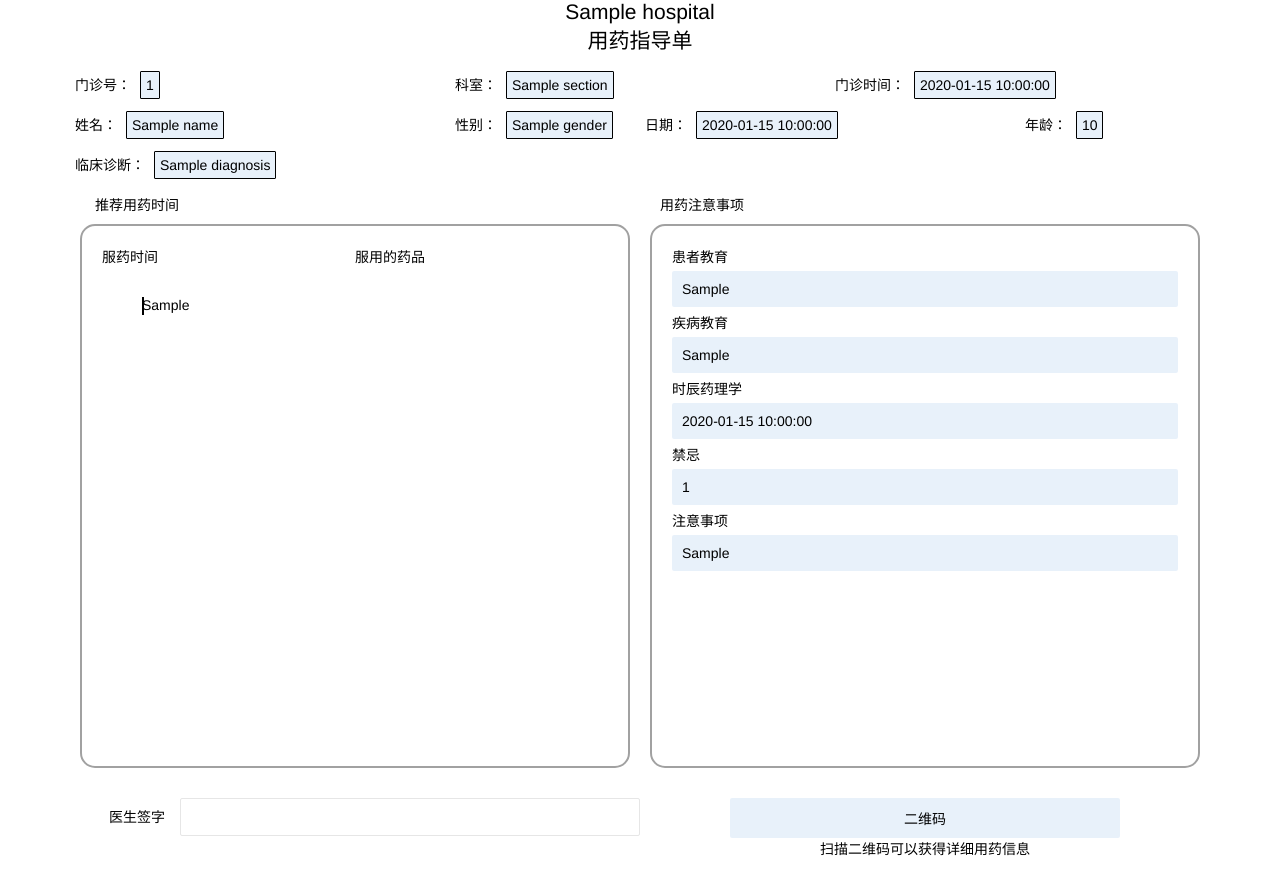
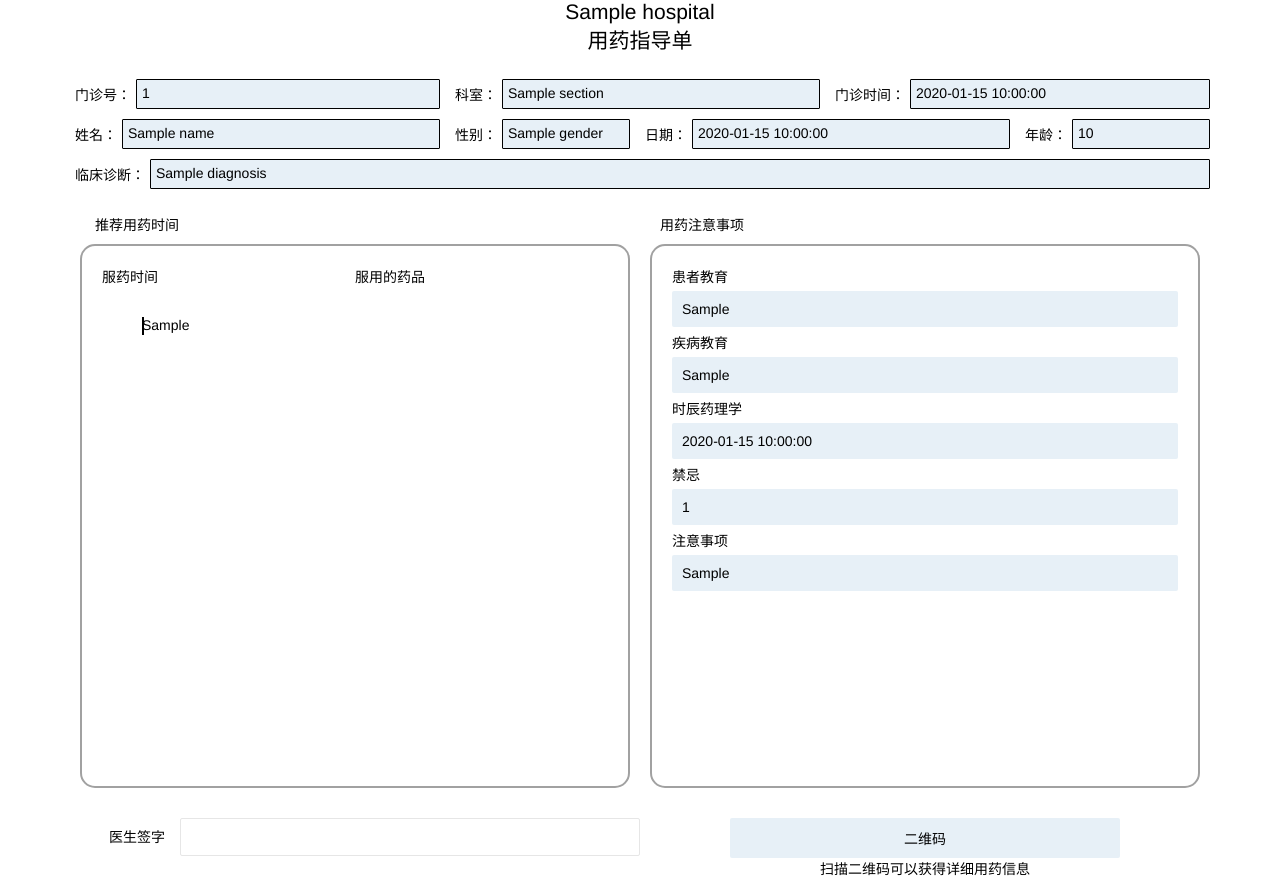
Before and after one commit to Liu-SD/xiangya, a Flask app: template templates/test.html in a window 1280 px wide. Before the commit the page ends 856 px from the top, so only its background shows below. Run offline with Flask 2, Linux system fonts and the light colour scheme; the template is opened without the code that fills it: most values are stand-ins (such as "Sample title", 1, 10 or a date in 2020).

Commit message:
顶部内容调整

```diff
--- a/templates/style.css
+++ b/templates/style.css
@@ -28,7 +28,7 @@
 .container ul li {
   position: relative;
   margin-left: 40px;
-  background-color: #d0e3f57e;
+  background-color: rgb(231, 240, 247);
   padding: 10px;
   border-radius: 6px;
   /* 去掉固定防止出现问题 */
@@ -121,7 +121,7 @@
 
 /* 中部的两个框 */
 .box {
-  background-color: #d0e3f57e;
+  background-color: rgb(231, 240, 247);
   /* border: 5px solid #0b385f; */
   /* border-bottom-style: dashed; */
   /* border:2px solid black; */
@@ -142,15 +142,29 @@
   margin: 5px 0px;
 }
 
+
 .detail_box {
-  background-color: #d0e3f57e;
+  background-color: rgb(231, 240, 247);
+  /* border: 5px solid #0b385f; */
+  /* border-bottom-style: dashed; */
+  border:1px solid black;
+  margin:5px 10px 5px 0px;
+  padding:5px 5px 5px 5px;
+  border-radius:1px;
+  color: rgb(0, 0, 0);
+  flex-grow : 1;
+}
+
+.detail_box_end{
+  background-color: rgb(231, 240, 247);
   /* border: 5px solid #0b385f; */
   /* border-bottom-style: dashed; */
   border:1px solid black;
   margin:5px 0px;
-  padding:5px 5px;
+  padding:5px 5px 5px 5px;
   border-radius:1px;
   color: rgb(0, 0, 0);
+  flex-grow : 1;
 }
 
 .detail_label {
@@ -166,3 +180,7 @@
 .row_margin{
   margin-top: 20px;
 }
+
+.fillbox{
+  display: flex;
+}
--- a/templates/test.html
+++ b/templates/test.html
@@ -20,59 +20,71 @@
 
         <div class="layui-row row_margin">
             <div class="layui-col-xs4">
+                <div class="fillbox">
+                    <span class="detail_label">门诊号：</span>
+                    <span class="detail_box">{{clinic_id}}</span>
 
-                    <span class = "detail_label">门诊号：</span>
-                    <span class="detail_box">{{clinic_id}}</span>
+                </div>
+            </div>
+            <div class="layui-col-xs4">
+                <div class="fillbox">
+
+                    <span class="detail_label">科室：</span>
+                    <span class="detail_box">{{section}}</span>
+                </div>
 
             </div>
             <div class="layui-col-xs4">
-
-                    <span class = "detail_label">科室：</span>
-                    <span class="detail_box">{{section}}</span>
-
-            </div>
-            <div class="layui-col-xs4">
-
-                    <span class = "detail_label">门诊时间：</span>
-                    <span class="detail_box">{{date}}</span>
+                <div class="fillbox">
+                    <span class="detail_label">门诊时间：</span>
+                    <span class="detail_box_end">{{date}}</span>
+                </div>
 
             </div>
         </div>
 
-        <div class="layui-row row_margin">
+        <div class="layui-row">
             <div class="layui-col-xs4">
-                    <span class = "detail_label">姓名：</span>
+                <div class="fillbox">
+                    <span class="detail_label">姓名：</span>
                     <span class="detail_box">{{name}}</span>
 
+                </div>
             </div>
             <div class="layui-col-xs2">
+                <div class="fillbox">
 
-                    <span class = "detail_label">性别：</span>
+                    <span class="detail_label">性别：</span>
                     <span class="detail_box">{{gender}}</span>
+                </div>
 
             </div>
             <div class="layui-col-xs4">
-
-                    <span class = "detail_label">日期：</span>
+                <div class="fillbox">
+                    <span class="detail_label">日期：</span>
                     <span class="detail_box">{{birthday}}</span>
+                </div>
             </div>
 
             <div class="layui-col-xs2">
-                    <span class = "detail_label">年龄：</span>
-                    <span class="detail_box">{{age}}</span>
+                <div class="fillbox">
+                    <span class="detail_label">年龄：</span>
+                    <span class="detail_box_end">{{age}}</span>
 
+                </div>
             </div>
         </div>
 
-        <div class="layui-row row_margin">
-                <span class = "detail_label">临床诊断：</span>
-                <span class="detail_box">{{diagnosis}}</span>
+        <div class="layui-row fillbox">
+            <span class="detail_label">临床诊断：</span>
+            <span class="detail_box_end">{{diagnosis}}</span>
         </div>
 
         <div class="layui-row row_margin">
             <div class="layui-col-xs6">
                 <p style="margin-left: 25px;">推荐用药时间</p>
-                <div class="outlierbox" ><!-- style="margin: 10px 10px 10px 20px;" -->
+                <div class="outlierbox">
+                    <!-- style="margin: 10px 10px 10px 20px;" -->
 
                     <div class="layui-row">
                         <div class="layui-col-xs6">
```
